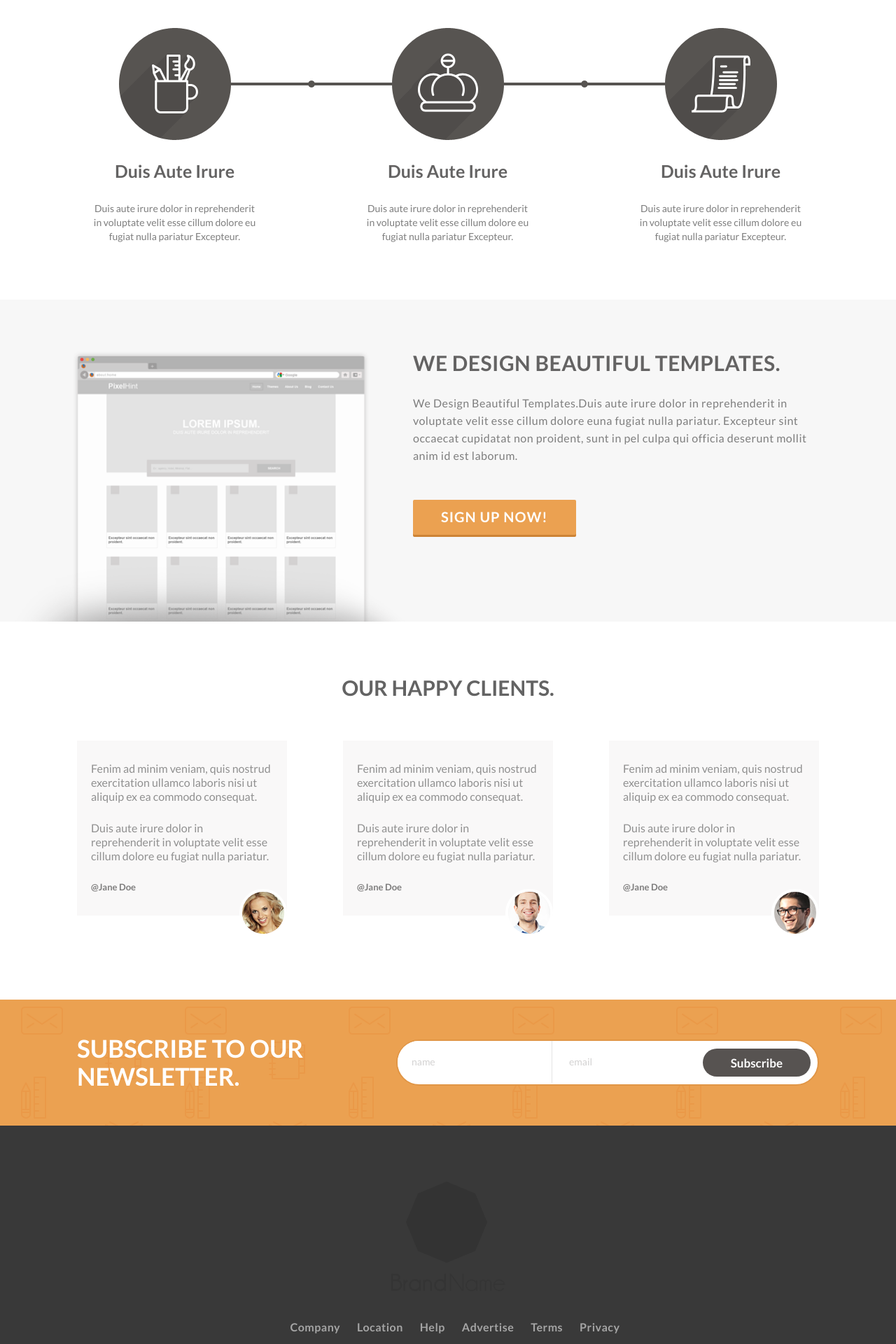
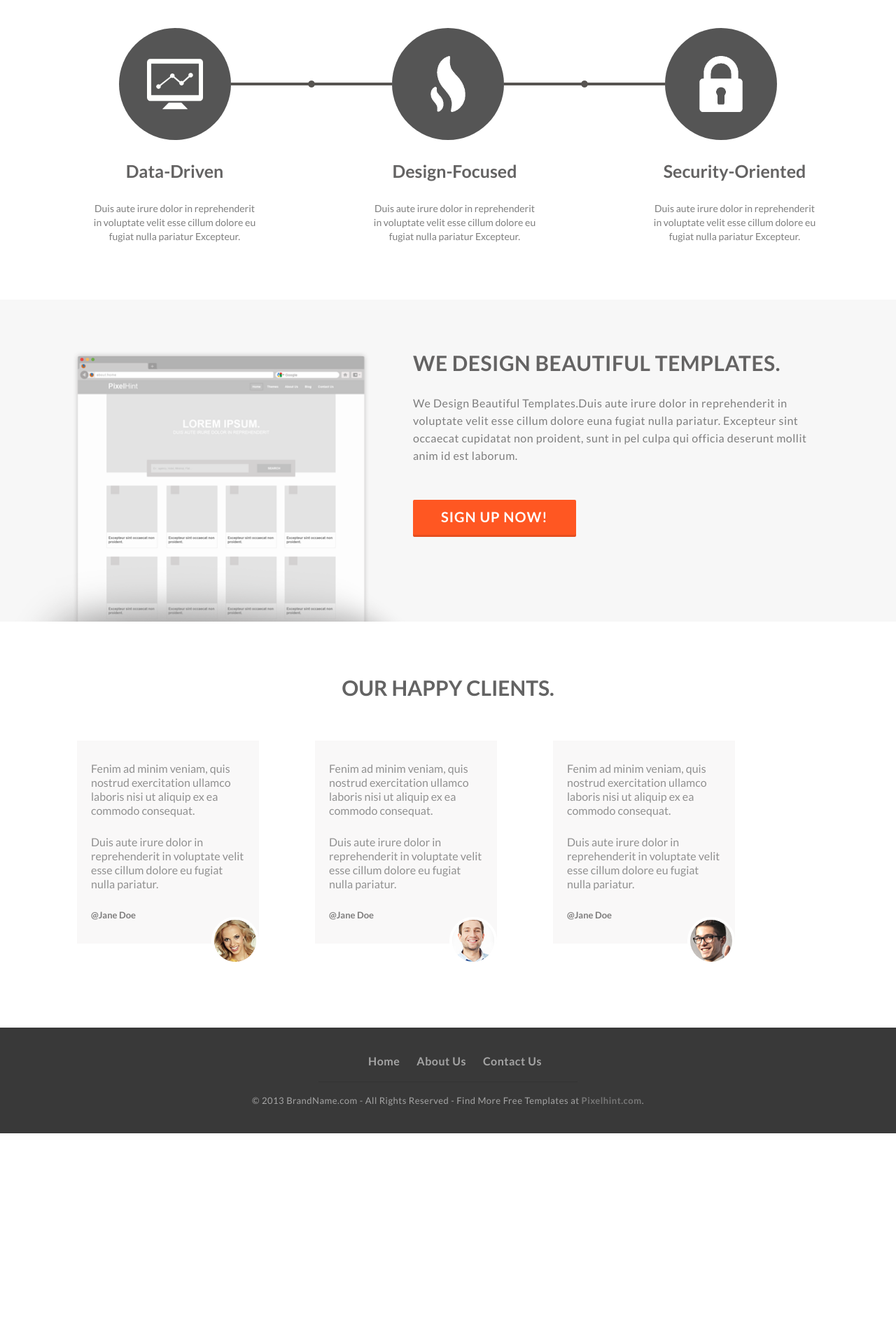
Before and after one commit to DerekMcMahon/E-Commerce, a PHP site: page / in a window 1280 px wide. Shown: the part 840-2760 px from the top of the page at 70% size. After the commit the page ends 2459 px from the top, so only its background shows below. Run offline with PHP 8.4, Linux system fonts and the light colour scheme.

Commit message:
Added icons, updated background image, removed newsletter

```diff
--- a/template/css/main.css
+++ b/template/css/main.css
@@ -110,7 +110,7 @@ header nav ul li a:hover{
 	background: linear-gradient(
       rgba(0, 0, 0, 0.4),
       rgba(0, 0, 0, 0.4)
-    ), url('https://static.pexels.com/photos/6488/sunglasses-hand-smartphone-desk.jpg') no-repeat;
+    ), url('../img/sunglasses-hand-smartphone-desk-line.jpg') no-repeat;
 	background-size: cover;
 }
 
@@ -147,11 +147,11 @@ header nav ul li a:hover{
 
 /*  Services  */
 .services{
+	padding-top: 80px;
 	padding-bottom: 80px
 }
 
 .services .S_icons{
-	margin-top: 80px;
 	padding-left: 64px;
 	margin-bottom: 30px;
 }
@@ -161,13 +161,32 @@ header nav ul li a:hover{
 	width: 230px;
 	height: 10px;
 	border: 0;
+	margin-bottom: 75px;
+	margin-left: -4px;
 	background: url('../img/separator.png') no-repeat;
-	margin-bottom: 75px;
+}
+
+.services .icon-div {
+	width: 160px;
+	height: 160px;
+	display: inline-block;
+	border-radius: 50%;
 	margin-left: -4px;
 }
 
-.services img{
-	margin-left: -4px;
+.services .locked {
+	background: #555555 url('../img/locked.png') no-repeat center;
+	background-size: 80px 80px;
+}
+
+.services .burn {
+	background: #555555 url('../img/burn.png') no-repeat center;
+	background-size: 80px 80px;
+}
+
+.services .monitor {
+	background: #555555 url('../img/monitor.png') no-repeat center;
+	background-size: 80px 80px;
 }
 
 .services .desc{
@@ -181,7 +200,7 @@ header nav ul li a:hover{
 	width: 235px;
 	height: auto;
 	text-align: center;
-	margin-right: 155px;
+	margin-right: 165px;
 }
 
 .services .desc li:first-child{
@@ -265,16 +284,16 @@ header nav ul li a:hover{
 	-webkit-border-radius: 2px;
 	-o-border-radius: 2px;
 
-	background-color: #eba151;
+	background-color: #FF5722;
 
-	box-shadow: 0 3px 0 #cd8335;
-	-moz-box-shadow: 0 3px 0 #cd8335;
-	-webkit-box-shadow: 0 3px 0 #cd8335;
-	-o-box-shadow: 0 3px 0 #cd8335;
+	box-shadow: 0 3px 0 #E54E1F;
+	-moz-box-shadow: 0 3px 0 #E54E1F;
+	-webkit-box-shadow: 0 3px 0 #E54E1F;
+	-o-box-shadow: 0 3px 0 #E54E1F;
 }
 
 .call_to_action a.cta_btn:hover{
-	background: #e69b4c;
+	background: #FF6230;
 }
 
 .client_testimonials{
@@ -449,7 +468,7 @@ header nav ul li a:hover{
 /*  Footer  */
 footer{
 	width: 100%;
-	padding: 80px 0;
+	padding: 40px 0;
 	background-color: #393939;
 	text-align: center;
 }
@@ -461,7 +480,7 @@ footer nav{
 footer nav ul li{
 	list-style: none;
 	display: inline-block;
-	margin: 40px 0 20px 0;
+	margin: 0px 0 20px 0;
 }
 
 footer nav ul li a{
--- a/template/css/reset.css
+++ b/template/css/reset.css
@@ -17,6 +17,7 @@
         font-size:100%;
         vertical-align:baseline;
         background:transparent;
+        box-sizing: border-box;
     }
 
     body {
--- a/template/index.html
+++ b/template/index.html
@@ -18,10 +18,7 @@
 				<nav>
 					<ul class="main_nav">
 						<li class="current"><a href="#">Home</a></li>
-						<li><a href="#">Services</a></li>
 						<li><a href="#">About Us</a></li>
-						<li><a href="#">Blog</a></li>
-						<li><a href="#">Contact Us</a></li>
 					</ul>
 				</nav>
 			</div>
@@ -35,23 +32,26 @@
 
 	<section class="services wrapper">
 			<div class="S_icons">
-				<img src="img/S1.png" alt="" title=""/>
+				<div class="icon-div monitor">
+				</div>
 				<hr class="sp"/>
-				<img src="img/S2.png" alt="" title=""/>
+				<div class="icon-div burn">
+				</div>
 				<hr class="sp"/>
-				<img src="img/S3.png" alt="" title=""/>
+				<div class="icon-div locked">
+				</div>
 			</div>
 			<ul class="desc">
 				<li>
-					<h3>Duis Aute Irure</h3>
+					<h3>Data-Driven</h3>
 					<p>Duis aute irure dolor in reprehenderit in voluptate velit esse cillum dolore eu fugiat nulla pariatur Excepteur.</p>
 				</li>
 				<li>
-					<h3>Duis Aute Irure</h3>
+					<h3>Design-Focused</h3>
 					<p>Duis aute irure dolor in reprehenderit in voluptate velit esse cillum dolore eu fugiat nulla pariatur Excepteur.</p>
 				</li>
 				<li>
-					<h3>Duis Aute Irure</h3>
+					<h3>Security-Oriented</h3>
 					<p>Duis aute irure dolor in reprehenderit in voluptate velit esse cillum dolore eu fugiat nulla pariatur Excepteur.</p>
 				</li>
 			</ul>
@@ -100,31 +100,16 @@
 		</div>
 	</section><!-- testimonials End -->
 
-	<section class="newsletter">
-		<div class="wrapper">
-			<p>subscribe to our newsletter.</p>
-			<form method="" action="" class="sub_form">
-				<input type="text" id="" class="email_field" placeholder="name">
-				<input type="text" id="" class="name_field" placeholder="email">
-				<input type="submit" id="" class="submit_nl" value="Subscribe">
-			</form>
-		</div>
-	</section><!-- newsletter End -->
-
 	<footer>
-		<img src="img/footer_logo.png" alt="" title="">
 		<nav>
 			<ul>
-				<li><a href="#">Company</a></li>
-				<li><a href="#">Location</a></li>
-				<li><a href="#">Help</a></li>
-				<li><a href="#">Advertise</a></li>
-				<li><a href="#">Terms</a></li>
-				<li><a href="#">Privacy</a></li>
+				<li><a href="#">Home</a></li>
+				<li><a href="#">About Us</a></li>
+				<li><a href="#">Contact Us</a></li>
 			</ul>
 		</nav>
 		<hr class="footer_sp"/>
-		<p class="rights">© 2013 BrandName.com - All Rights Reserved - Find More Free Template at <a href="http://pixelhint.com">Pixelhint.com</a>.</p>
+		<p class="rights">© 2013 BrandName.com - All Rights Reserved - Find More Free Templates at <a href="http://pixelhint.com">Pixelhint.com</a>.</p>
 	</footer><!-- footer End -->
 
 </body>
--- a/template/js/main.js
+++ b/template/js/main.js
@@ -2,7 +2,7 @@ $(document).ready(function(){
 
 	var WinHeight = $('.billboard').height() - 100;
 	var BgColor = 'rgba(255, 255, 255, 0.0)';
-	var DarkBgColor = 'rgba(243, 87, 93, 0.9)';
+	var DarkBgColor = 'rgba(255, 87, 34, 0.9)';
 
 	$(window).scroll(function () {
 	    if ($(window).scrollTop() < WinHeight) {
```
Also changed, not shown: template/img/burn.png (added), template/img/locked.png (added), template/img/monitor.png (added), 2 other files.
